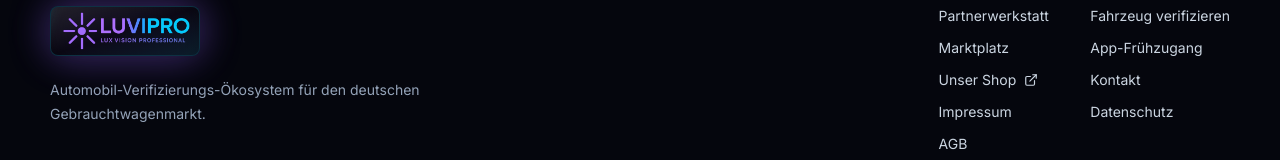
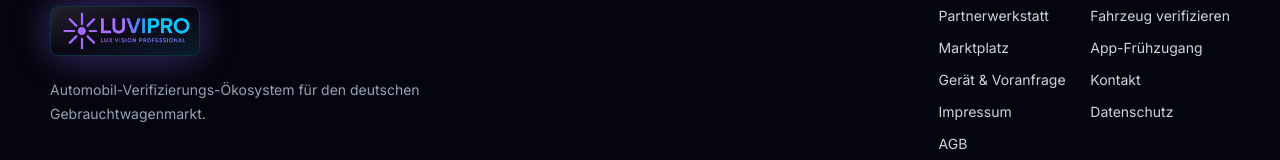
Before and after one commit to Diaa6969/luvipro-website, a Next.js app: page / in a window 1280 px wide. Shown: the part 9408-9568 px from the top of the page. Built offline with nearby package versions, Linux system fonts and the light colour scheme.

Commit message:
Point shop calls to native LUVIPRO product ordering rather than Shopify

```diff
--- a/src/components/sections/footer.tsx
+++ b/src/components/sections/footer.tsx
@@ -7,7 +7,7 @@ const links = [
   { label: "Fahrzeug verifizieren", href: "/verify" },
   { label: "Marktplatz", href: "/marketplace" },
   { label: "App-Frühzugang", href: "/app" },
-  { label: "Unser Shop", href: "https://luvipro.shop" },
+  { label: "Gerät & Voranfrage", href: "/products" },
   { label: "Kontakt", href: "/contact" },
   { label: "Impressum", href: "/impressum" },
   { label: "Datenschutz", href: "/datenschutz" },
```
